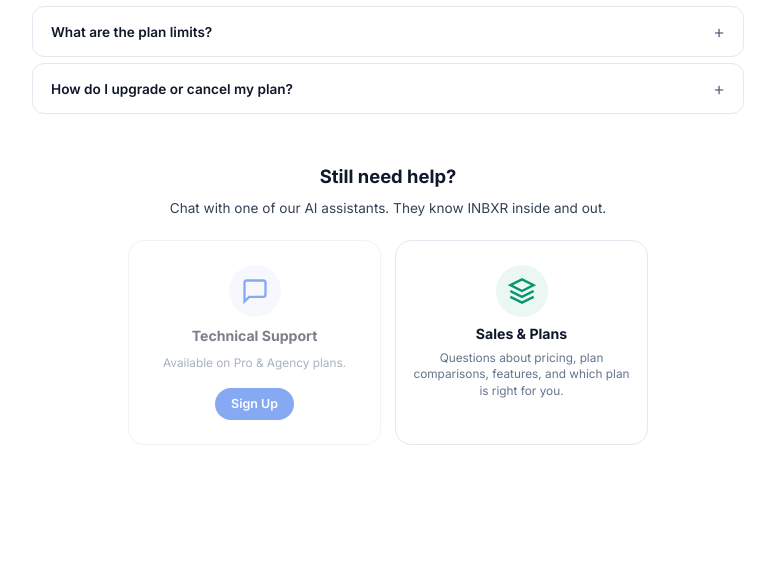
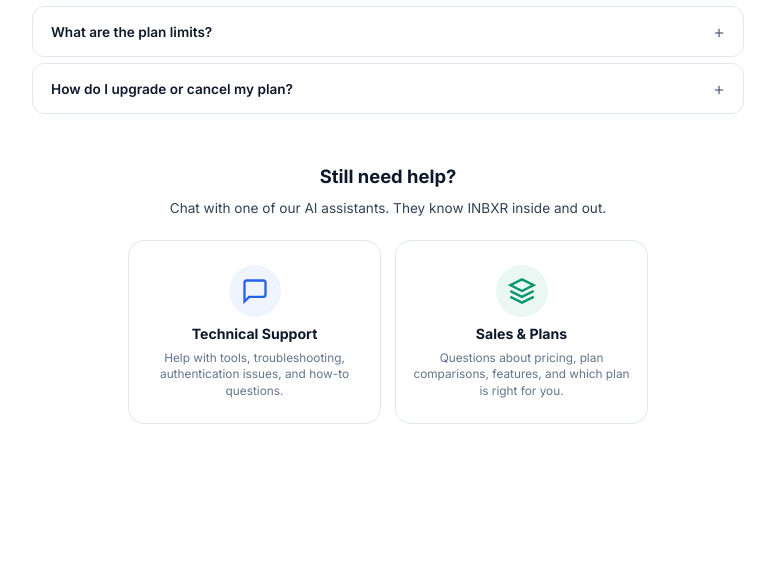
Before and after one commit to Javil01/inbxr-, a Flask app: page /support in a window 1280 px wide. Shown: the part 987-1552 px from the top of the page, without its empty margins (252-1027 px from the left). After the commit the page ends 1411 px from the top, so only its background shows below. Run offline with Flask 3, Linux system fonts and the light colour scheme.

Commit message:
Make both AI support agents free for all users
Only AI Rewrite remains gated behind Pro/Agency tiers.
Technical Support and Sales chat agents are now free to
help users get unstuck and drive conversions.

Co-Authored-By: Claude Opus 4.6 <noreply@anthropic.com>

```diff
--- a/app.py
+++ b/app.py
@@ -549,13 +549,7 @@ def support_chat_api():
     data = request.get_json(silent=True) or {}
     agent_type = data.get("agent", "support")
 
-    # Sales agent is free for everyone; Technical Support requires Pro+
-    if agent_type != "sales":
-        if not session.get("user_id"):
-            return jsonify({"error": "Please log in to use the support chat.", "signup_url": "/signup"}), 429
-        tier = session.get("tier", "free")
-        if tier not in ("pro", "agency", "api"):
-            return jsonify({"error": "AI technical support is available on Pro and Agency plans.", "upgrade_url": "/account"}), 403
+    # Both support agents are free for everyone
     messages = data.get("messages", [])
 
     if not messages:
--- a/modules/tiers.py
+++ b/modules/tiers.py
@@ -27,7 +27,7 @@ TIERS = {
             "teams": False,
             "webhooks": False,
             "ai_rewrite": False,
-            "ai_support_chat": False,
+            "ai_support_chat": True,
             "priority_support": False,
         },
     },
--- a/templates/support.html
+++ b/templates/support.html
@@ -128,7 +128,6 @@
       <p class="support-agents__sub">Chat with one of our AI assistants. They know INBXR inside and out.</p>
 
       <div class="support-agents__grid">
-        {% if session.get('user_id') and session.get('tier', 'free') in ('pro', 'agency', 'api') %}
         <button class="support-agent-card" id="openSupportAgent">
           <div class="support-agent-card__icon">
             <svg viewBox="0 0 24 24" fill="none" stroke="currentColor" stroke-width="2" width="28" height="28"><path d="M21 15a2 2 0 01-2 2H7l-4 4V5a2 2 0 012-2h14a2 2 0 012 2z"/></svg>
@@ -136,20 +135,6 @@
           <strong>Technical Support</strong>
           <span>Help with tools, troubleshooting, authentication issues, and how-to questions.</span>
         </button>
-        {% else %}
-        <div class="support-agent-card support-agent-card--locked">
-          <div class="support-agent-card__icon">
-            <svg viewBox="0 0 24 24" fill="none" stroke="currentColor" stroke-width="2" width="28" height="28"><path d="M21 15a2 2 0 01-2 2H7l-4 4V5a2 2 0 012-2h14a2 2 0 012 2z"/></svg>
-          </div>
-          <strong>Technical Support</strong>
-          <span>Available on Pro &amp; Agency plans.</span>
-          {% if session.get('user_id') %}
-          <a href="/account" class="support-agent-card__upgrade">Upgrade</a>
-          {% else %}
-          <a href="/signup" class="support-agent-card__upgrade">Sign Up</a>
-          {% endif %}
-        </div>
-        {% endif %}
 
         <button class="support-agent-card" id="openSalesAgent">
           <div class="support-agent-card__icon support-agent-card__icon--sales">
```
